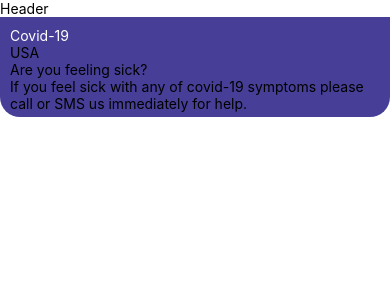
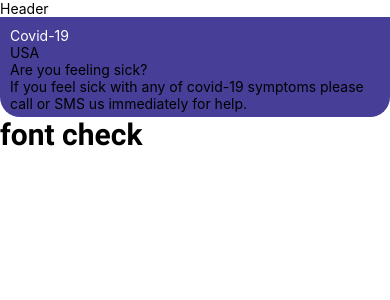
Before and after one commit to mazhars-git/native-assignment-01, a React Native app: screen / in a window 390 px wide. Shown: the top 300 px of the page. Built offline with nearby package versions, Linux system fonts and the light colour scheme.

Commit message:
font working

```diff
--- a/App.js
+++ b/App.js
@@ -27,6 +27,7 @@ export default function App() {
     <SafeAreaView>
         <Header />
         <Home />
+        <Text style={{ fontSize: 30, fontFamily: 'Roboto-Bold'}}>font check</Text>
     </SafeAreaView>
   );
 }
```
